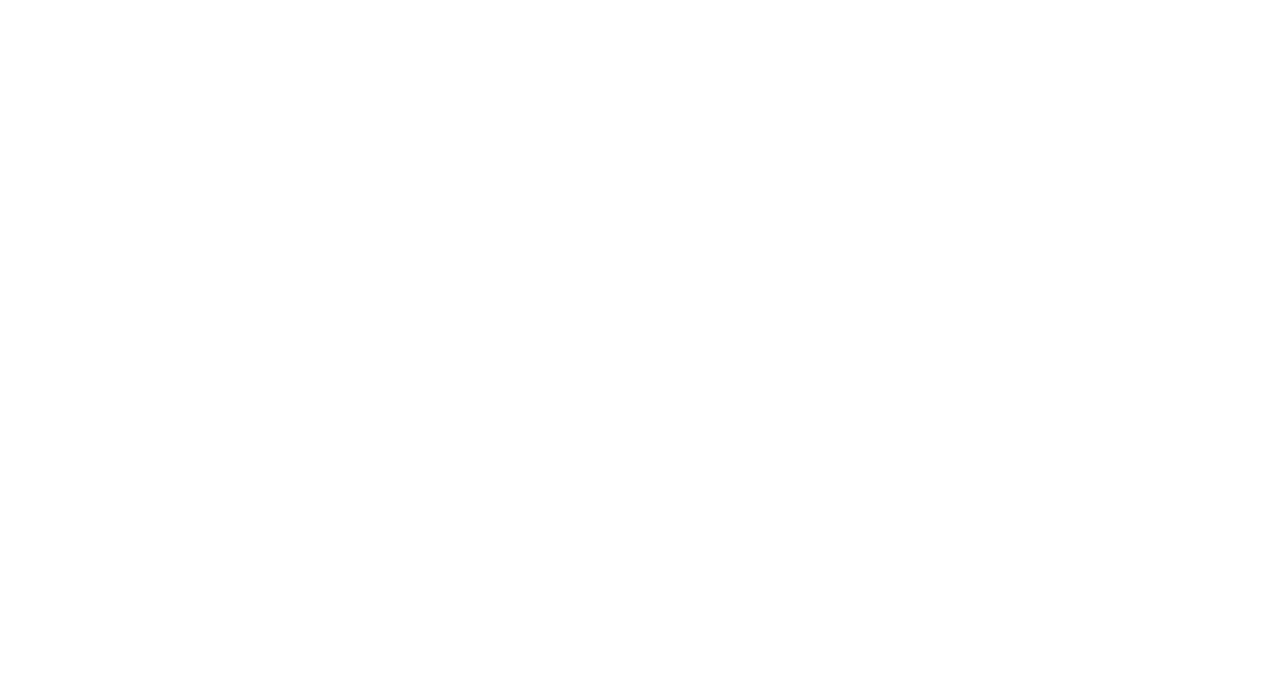
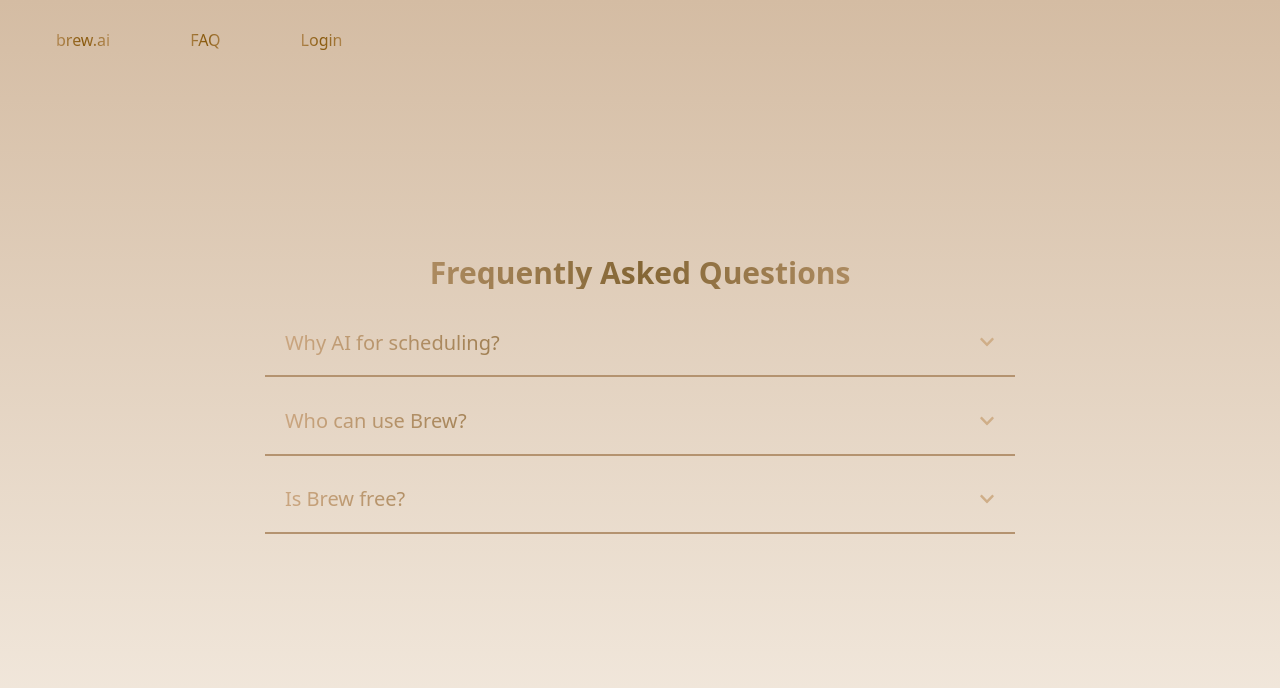
Before and after one commit to christianacho/espresso, a React (Vite) app in the folder frontend/: page /faq in a window 1280 px wide. Before the commit this address had no page. Shown: the top 688 px of the page. Built offline with nearby package versions, Linux system fonts and the light colour scheme.

Commit message:
Navbar edits, FAQ page

```diff
--- a/frontend/package.json
+++ b/frontend/package.json
@@ -12,6 +12,7 @@
   "dependencies": {
     "react": "^19.1.1",
     "react-dom": "^19.1.1",
+    "react-icons": "^5.5.0",
     "react-router-dom": "^7.8.2"
   },
   "devDependencies": {
--- a/frontend/src/App.tsx
+++ b/frontend/src/App.tsx
@@ -1,14 +1,18 @@
 import { Routes, Route } from "react-router-dom";
 import Home from "./pages/Home";
 import Login from "./pages/Login";
+import Faq from "./pages/Faq";
 import "./App.css";
 
 function App() {
   return (
+    <>
     <Routes>
       <Route path="/" element={<Home />} />
       <Route path="/login" element={<Login />} />
+      <Route path="/faq" element={<Faq />} />
     </Routes>
+    </>
   );
 }
 
--- /dev/null
+++ b/frontend/src/pages/Faq.tsx
@@ -0,0 +1,56 @@
+import React, { useState } from "react";
+import { FaChevronDown } from "react-icons/fa";
+import Navbar from "./Navbar";
+import "../style/Faq.css";
+
+export default function Faq() {
+    const [active, setActive] = useState<string | null>(null);
+
+    const toggle = (id: string) => {
+        setActive(active === id ? null : id);
+    };
+
+    return (
+        <div className="container">
+            <Navbar />
+            <h1 className="faq-title">Frequently Asked Questions</h1>
+            <div className="accordion">
+                <div className="accordion-item">
+                    <button className="accordion-link" onClick={() => toggle("q1")}>
+                        <h3>Why AI for scheduling?</h3>
+                        <FaChevronDown className={`arrow ${active === "q1" ? "open" : ""}`} />
+                    </button>
+                    <div className={`answer ${active === "q1" ? "show" : ""}`}>
+                        <p>No more excessive times spent planning exact logistics
+                        and shuffling items around your calendar. Let AI handle the long parts.</p>
+                    </div>
+                    <hr />
+                </div>
+
+                <div className="accordion-item">
+                    <button className="accordion-link" onClick={() => toggle("q2")}>
+                        <h3>Who can use Brew?</h3>
+                        <FaChevronDown className={`arrow ${active === "q2" ? "open" : ""}`} />
+                    </button>
+                    <div className={`answer ${active === "q2" ? "show" : ""}`}>
+                        <p>Students, teachers, employees, businesses, freelancers, and
+                        anyone looking to make their scheduling completely hassle-free.</p>
+                    </div>
+                    <hr />
+                </div>
+
+                <div className="accordion-item">
+                    <button className="accordion-link" onClick={() => toggle("q3")}>
+                        <h3>Is Brew free?</h3>
+                        <FaChevronDown className={`arrow ${active === "q3" ? "open" : ""}`} />
+                    </button>
+                    <div className={`answer ${active === "q3" ? "show" : ""}`}>
+                        <p>Yes, currently it is free.</p>
+                    </div>
+                    <hr />
+                </div>
+
+            </div>
+        </div>
+    );
+}
--- a/frontend/src/pages/Home.tsx
+++ b/frontend/src/pages/Home.tsx
@@ -2,6 +2,7 @@ import React, { useState, useEffect, useRef } from 'react';
 import type { ReactNode } from "react";
 import { Link } from 'react-router-dom';
 import SidebarDots from './Sidebar';
+import Navbar from "./Navbar";
 import '../style/Home.css';
 
 function FadeInSection({ children }: { children: ReactNode }) {
@@ -90,11 +91,9 @@ export default function Home() {
         const words = ['deadline', 'bills', 'groceries', 'project', 'birthdays', 'appointment'];
         let currentIndex = 0;
 
-        // Initialize with the first word immediately
         setActiveWord(words[currentIndex]);
 
         const timer = setInterval(() => {
-            // Move to next word in sequence
             currentIndex = (currentIndex + 1) % words.length;
             setActiveWord(words[currentIndex]);
         }, 1500);
@@ -108,10 +107,11 @@ export default function Home() {
         <div className="page-wrapper">
             <SidebarDots />
             <div className="page-section home-container" id="first-section">
+                <Navbar />
                 <div className="login-link">
-                    <Link to="/login">
+                    {/* <Link to="/login">
                         <button className="login-button">Login</button>
-                    </Link>
+                    </Link> */}
                 </div>
                 <h1 className="home-title">
                     {displayed}
@@ -121,7 +121,7 @@ export default function Home() {
                     >|</span>
                 </h1>
                 <p className={`home-subtext${showSubtext ? " visible" : ""}`}>
-                    Brew uses AI to keep your schedule flowing, even when it overflows
+                    For your flowing schedule, even when it overflows
                 </p>
                 <div
                     className={`scroll-arrow ${showArrow ? "visible" : "hidden"}`}
--- a/frontend/src/pages/Login.tsx
+++ b/frontend/src/pages/Login.tsx
@@ -1,8 +1,11 @@
 import React from 'react';
+import Navbar from "./Navbar";
 import '../style/Login.css';
 
 const LoginForm = () => {
     return (
+        <div className="container">
+            <Navbar />
             <div className='wrapper'>
                 <form action="">
                     <h1>Login</h1>
@@ -27,6 +30,7 @@ const LoginForm = () => {
 
 
             </div>
+        </div>
     );
 };
 
--- /dev/null
+++ b/frontend/src/pages/Navbar.tsx
@@ -0,0 +1,15 @@
+import React from 'react';
+import '../style/Navbar.css';
+
+export default function Navbar() {
+    return (
+        <nav className="navbar">
+        <div className="navbar-links">
+            <a href="/" className="navbar-link home-link">brew.ai</a>
+            <a href="/faq" className="navbar-link faq-button">FAQ</a>
+            <a href="/login" className="navbar-link login-button">Login</a>
+        </div>
+        </nav>
+
+    )
+};
--- /dev/null
+++ b/frontend/src/style/Faq.css
@@ -0,0 +1,136 @@
+/* https://codepen.io/Tuna_/pen/KKzXEVO */
+
+*,
+*::before,
+*::after {
+    margin:0;
+    padding: 0;
+    box-sizing: inherit;
+}
+
+html {
+    font-family: 'DM Sans', sans-serif;
+    font-size: 10px;
+    box-sizing: border-box;
+}
+
+body {
+    background: linear-gradient(180deg, #D4BCA3, #F5EDE3);
+}
+
+section {
+    width: 100%;
+    height: 100vh;
+    display: flex;
+    align-items: center;
+    justify-content: center;
+}
+
+.faq-title {
+    font-size: 3rem;
+    background: linear-gradient(90deg, #cea984, #846635, #cea984);
+    -webkit-background-clip: text;
+    -webkit-text-fill-color: transparent;
+    background-clip: text;
+    text-align: center;
+    margin-bottom: 2rem;
+}
+
+.container {
+    width: 100%;
+    max-width: 80rem;
+    margin: 0 auto;
+    padding: 0 1.5rem;
+}
+
+.accordion-item {
+    background-color: transparent;
+    padding: 1rem;
+    border-radius: .4rem;
+}
+
+.accordion-item hr {
+    border: 1px solid #b49370;
+    margin-top: 1rem;
+}
+
+.accordion-link {
+    font-size: 1.6rem;
+    background: linear-gradient(90deg, #cea984, #846635, #cea984);
+    -webkit-background-clip: text;
+    -webkit-text-fill-color: transparent;
+    background-clip: text;
+    text-decoration: none;
+    background-color: transparent;
+    width: 100%;
+    display: flex;
+    align-items: center;
+    justify-content: space-between;
+    padding-left: 2rem;
+    padding-right: 2rem;
+    border: none;
+    outline: none;
+    box-shadow: none;
+}
+
+.accordion-link:hover h3 {
+    cursor: pointer;
+    background: linear-gradient(90deg, #a29280, #706c67, #a29280);
+    -webkit-background-clip: text;
+    -webkit-text-fill-color: transparent;
+    background-clip: text;
+    border: none;
+}
+
+.accordion-link:focus,
+.accordion-link:active {
+    outline: none;
+    border: none;
+}
+
+.accordion-link h3 {
+    font-weight:500;
+    font-size: 20px;
+}
+
+.accordion-link i {
+    color: #c39c72;
+    padding: .5rem;
+}
+
+.accordion-link div {
+    display: flex;
+}
+
+.answer p {
+    color: #6d5b47;
+    font-size: 15px;
+    padding: 2rem;
+    text-align: left;
+}
+
+.answer {
+    max-height: 0;
+    position: relative;
+    overflow: hidden;
+    transition: max-height 0.6s ease;
+    background-color: transparent;
+}
+
+.answer.show {
+    max-height: 20rem;
+}
+
+.arrow {
+    color: #cfae88;
+    background-clip: text;
+    transition: transform 0.6s ease;
+}
+
+.arrow:hover {
+    background-clip: text;
+}
+
+.arrow.open {
+    transform: rotate(180deg);
+}
--- a/frontend/src/style/Home.css
+++ b/frontend/src/style/Home.css
@@ -72,36 +72,11 @@ header {
     right: 20px;
 }
 
-.login-button {
-    background: linear-gradient(90deg, #cea984, #875709, #cea984);
-    -webkit-background-clip: text;
-    -webkit-text-fill-color: transparent;
-    background-clip: text;
-    padding: 8px 16px;
-    border: none;
-    font-size: 1rem;
-    text-decoration: none;
-    transition: opacity 0.3s ease;
-}
-
-.login-button:focus {
-    outline: none;
-    border: none;
-}
-
-.login-button:hover {
-    cursor: pointer;
-    border: none;
-    opacity: 0.5;
-}
-
 .second-section {
     background: linear-gradient(180deg, #F5EDE3, #F5EDE3);
     color: #333333;
     display: flex;
     flex-direction: row;
-
-
 }
 
 .second-hook {
@@ -318,7 +293,7 @@ header {
     opacity: 0;
     transition: opacity 2s ease;
     text-align: center;
-    max-width: 600px;
+    max-width: 400px;
     line-height: 1.4;
     color: #4a4a4a;
 }
--- a/frontend/src/style/Login.css
+++ b/frontend/src/style/Login.css
@@ -1,7 +1,7 @@
 .wrapper {
     width: 420px;
     background: linear-gradient(90deg, #e5c5a4, #e7d7be, #e5c5a4);
-    /* border: 2px solid rbga(255, 255, 255, .2); */
+    border: 2px solid rbga(255, 255, 255, .2);
     backdrop-filter: blur(10px);
     box-shadow: 0 0 10px rbga(0, 0, 0, .2);
     color: #5e4220;
--- /dev/null
+++ b/frontend/src/style/Navbar.css
@@ -0,0 +1,41 @@
+.navbar {
+    position: absolute;
+    top: 20px;
+    left: 0;
+    width: 100%;
+    display: flex;
+    align-items: center;
+    padding: 0 40px;
+    color: white;
+}
+
+.navbar-links {
+    display: flex;
+    gap: 48px;
+    list-style: none;
+    margin: 0;
+    padding: 0;
+}
+
+.navbar-links a {
+    background: linear-gradient(90deg, #cea984, #875709, #cea984);
+    -webkit-background-clip: text;
+    -webkit-text-fill-color: transparent;
+    background-clip: text;
+    padding: 8px 16px;
+    border: none;
+    font-size: 16px;
+    text-decoration: none;
+    transition: opacity 0.3s ease;
+}
+
+.navbar-links a:hover {
+    cursor: pointer;
+    border: none;
+    opacity: 0.5;
+}
+
+.navbar-links:focus {
+    outline: none;
+    border: none;
+}
```
Also changed, not shown: frontend/src/pages/Sidebar.tsx (indentation only), 1 other file (tests, documents, lock files or other folders). Lines whose indentation alone changed are shown as unchanged.
